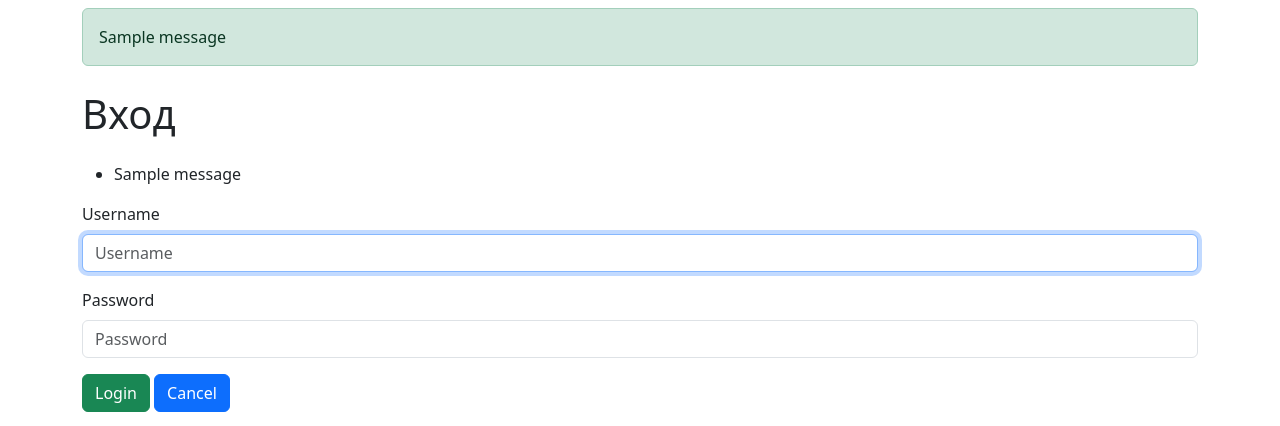
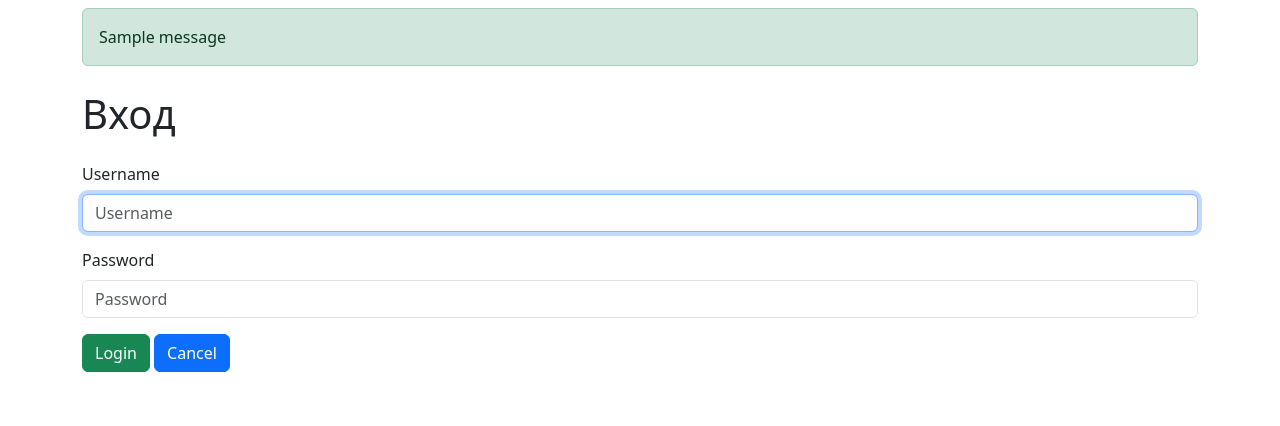
Before and after one commit to rasskazovilya/python-project-52, a Django app: page /login/ in a window 1280 px wide. Shown: the part 56-482 px from the top of the page. Run offline with Django 3.2, Linux system fonts and the light colour scheme; tables that the repository leaves empty hold one stand-in row (values such as "Sample post"); one stand-in notice (Sample message) is shown; some libraries are stand-ins or nearby versions.

Commit message:
remove flash message rendering from login template

```diff
--- a/templates/login.html
+++ b/templates/login.html
@@ -4,13 +4,6 @@
 
 {% block content %}
 <h1 class="my-4">Вход</h1>
-{% if messages %}
-<ul class="messages">
-    {% for message in messages %}
-    <li{% if message.tags %} class="{{ message.tags }}"{% endif %}>{{ message }}</li>
-    {% endfor %}
-</ul>
-{% endif %}
 
 <form method="post">
     {% csrf_token %}
```
